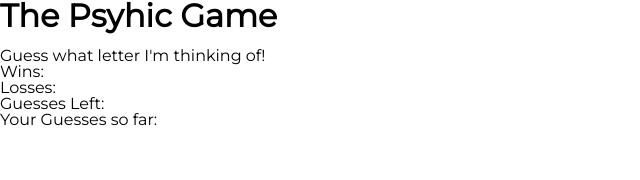
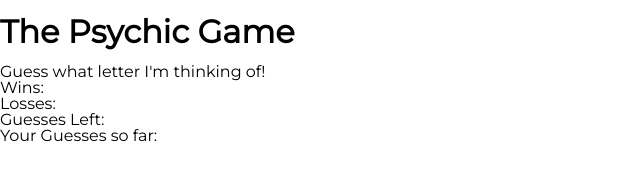
Before and after one commit to racheldoran/Psychic-Game, a plain HTML site: page index.html in a window 1280 px wide. Shown: the whole page, without its empty margins (0-640 px from the left). Drawn offline with Linux system fonts and the light colour scheme.

Commit message:
fixed h1

```diff
--- a/index.html
+++ b/index.html
@@ -9,6 +9,7 @@
   <link rel ="stylesheet" type="text/css" href="assets/css/style.css">
   <link rel = "stylesheet" type ="text/css" href ="assets/css/reset.css">
 
+  <br>
   <title>Psychic Game</title>
 </head>
 
@@ -18,7 +19,7 @@
 
 
 <div id="game">
-    <h1>The Psyhic Game</h1>
+    <h1>The Psychic Game</h1>
     <br>
     <p>Guess what letter I'm thinking of!</p>
     <p id ="wins">Wins:</p>
```
